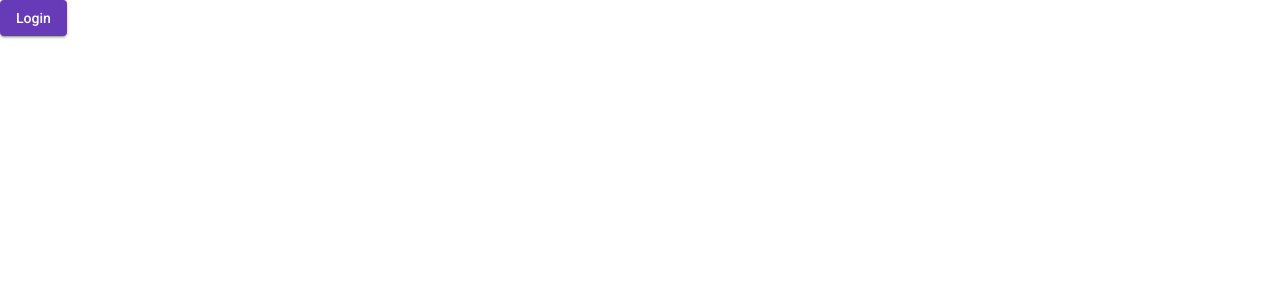
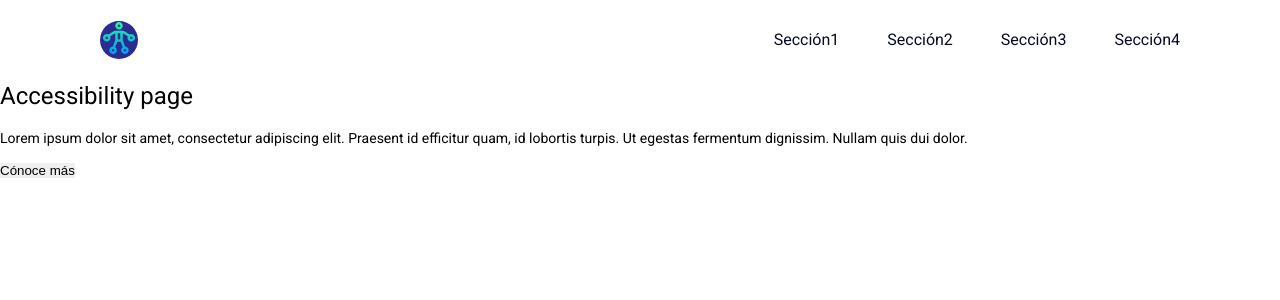
Before and after one commit to katherinegonzalez/accessible-page, an Angular app: page /index in a window 1280 px wide. Shown: the top 300 px of the page. Built offline with nearby package versions, Linux system fonts and the light colour scheme.

Commit message:
Nav styles added

```diff
--- a/src/app/modules/core/containers/main-container/main-container.component.html
+++ b/src/app/modules/core/containers/main-container/main-container.component.html
@@ -1,2 +1,35 @@
 
- <button  mat-raised-button color="primary" [routerLink]="['/login']">Login</button>
+ <!--<button  mat-raised-button color="primary" [routerLink]="['/login']">Login</button> -->
+<div>
+
+</div>
+ <nav class="menu__content">
+   <div class="menu__logo">
+     <img alt="logo página" src="../../../../../assets/logo-accesibilidad.png" />
+   </div>
+  <div class="menu__container-sections">
+    <a href="#section1">Sección1</a>
+    <a href="#section2">Sección2</a>
+    <a href="#section3">Sección3</a>
+    <a href="#section4">Sección4</a>
+  </div>
+</nav>
+<header>
+  <h1>
+    Accessibility page
+  </h1>
+  <p>
+  Lorem ipsum dolor sit amet, consectetur adipiscing elit. Praesent id efficitur quam, id lobortis turpis. Ut egestas fermentum dignissim. Nullam quis dui dolor.
+  </p>
+  <button>Cónoce más</button>
+</header>
+<div>
+  <section id="section1">
+  </section>
+  <section id="section2">
+  </section>
+  <section id="section3">
+  </section>
+  <section id="section4">
+  </section>
+</div>
--- a/src/app/modules/core/containers/main-container/main-container.component.scss
+++ b/src/app/modules/core/containers/main-container/main-container.component.scss
@@ -0,0 +1,35 @@
+
+/* navigtor menu styles */
+.menu {
+  &__content {
+    height: 80px;
+    display: flex;
+    align-items: center;
+    justify-content: flex-end;
+    padding: 0 100px;;
+  }
+
+  &__logo {
+    border-radius: 100%;
+    padding: 1px;
+    height: 36px;
+    width: 36px;
+    text-align: center;
+    background-color: #2b2b90;
+  }
+
+  &__container-sections {
+
+    display: flex;
+    flex: 1;
+    align-items: flex-end;
+    justify-content: flex-end;
+    font-size: 16px;
+
+    & a {
+      text-decoration: none;
+      margin-left: 48px;
+      color: #060A24;
+    }
+  }
+}
--- a/src/styles.scss
+++ b/src/styles.scss
@@ -1,5 +1,11 @@
 /* You can add global styles to this file, and also import other style files */
 @import '~@angular/material/prebuilt-themes/deeppurple-amber.css';
 
-html, body { height: 100%; }
-body { margin: 0; font-family: Roboto, "Helvetica Neue", sans-serif; }
+/*html, body { height: 100%; }
+body { margin: 0; font-family: Roboto, "Helvetica Neue", sans-serif; }*/
+
+* {
+  margin: 0;
+  padding: 0;
+  border: 0;
+}
```
Also changed, not shown: src/assets/accesibilidad.png (added), src/assets/logo-accesibilidad.png (added).
